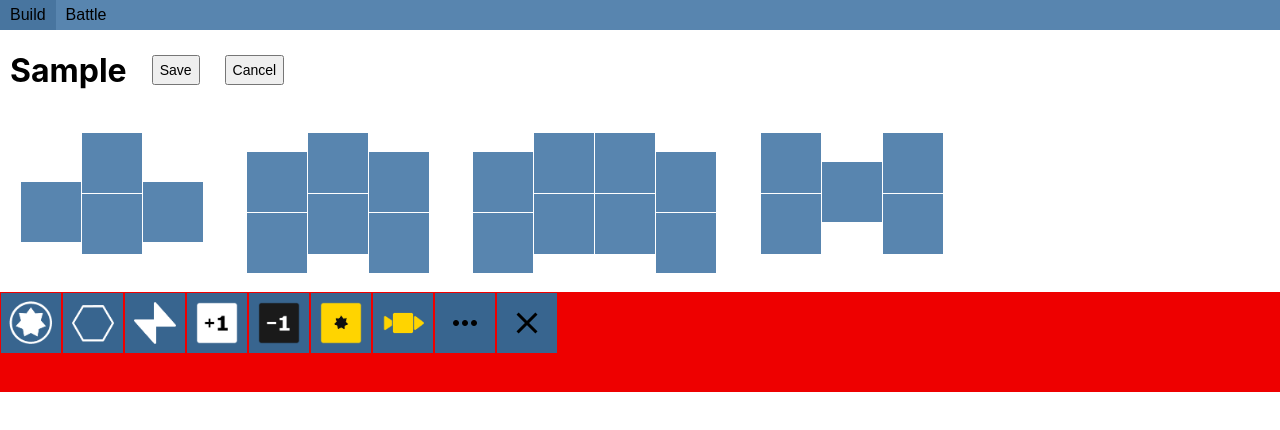
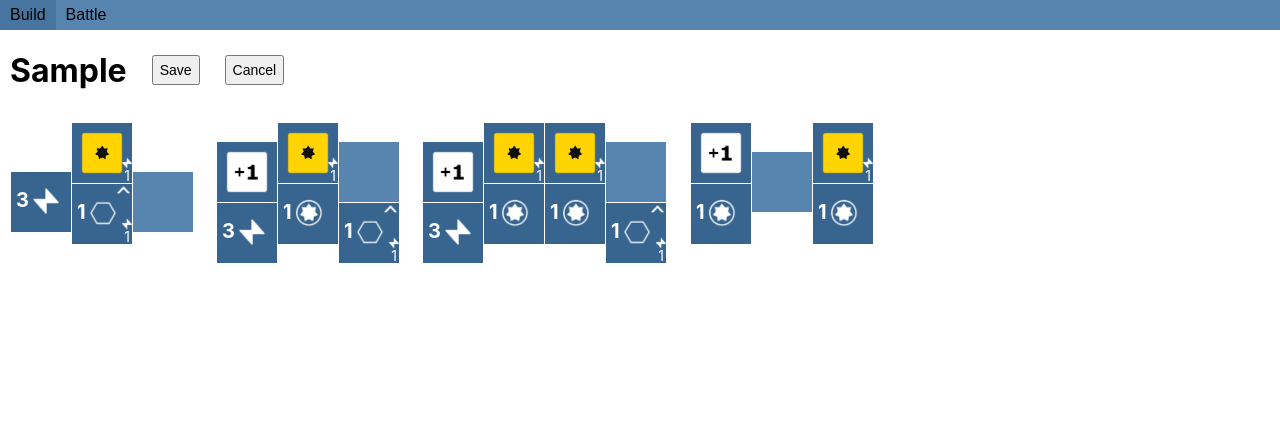
Before and after one commit to wpitt3/eclipse-ship-battles, a React (Create React App) app: page / in a window 1280 px wide. Both pictures are taken after typing "Sample" into the empty fields and a click on the button "Create". Shown: the top 430 px of the page. Built offline with nearby package versions, Linux system fonts and the light colour scheme; the HTML template or start-up script is replaced by a standard one.

Commit message:
complete new ui for ship editing

```diff
--- /dev/null
+++ b/src/management/ComponentManager.ts
@@ -0,0 +1,73 @@
+
+
+import {ShipBuilder, ShipProps, SHIPTYPE} from "../ShipBuilder";
+import {idToPart} from "./PartDetails";
+import {BaseStats} from "./VisualFactionBuilder";
+
+const validate = (shipName: SHIPTYPE, baseStats: BaseStats, components: number[]) => {
+    let energy = baseStats.energy;
+    let drives = 0;
+    components.forEach((partId: number ) => {
+        if (partId !== 0) {
+            const part = idToPart[partId];
+            if (!!part.energyCost) {
+                energy -= part.energyCost;
+            }
+            part.components.forEach((component) => {
+                if (component.type === "energy") {
+                    energy += component.score;
+                }
+                if (component.type === "drives") {
+                    drives += component.score;
+                }
+            });
+        }
+    });
+    return energy >= 0 && (shipName === SHIPTYPE.Starbase && drives === 0 || shipName !== SHIPTYPE.Starbase && drives > 0)
+}
+
+export const validateFactionComponents = (components: Record<SHIPTYPE, number[]>, baseStats: Record<SHIPTYPE, BaseStats>) => {
+    const shipTypes = Object.values(SHIPTYPE).filter((x) => isNaN(Number(x)));
+    let valid = true;
+    shipTypes.forEach((shipType: SHIPTYPE) => {
+       if (!validate(shipType, baseStats[shipType], components[shipType])) {
+           valid = false;
+       }
+    });
+    const componentFrequency = Object.values(components).reduce((frequencyTable, numbers) => {
+        numbers.forEach(number => {
+            frequencyTable[number] = (frequencyTable[number] || 0) + 1;
+        });
+        return frequencyTable;
+    }, {} as Record<number, number>) as Record<number, number>;
+    return valid && Object.keys(componentFrequency).filter((key) => parseInt(key) > 24 && componentFrequency[parseInt(key)] > 1).length == 0;
+}
+
+export const calculateShipValues = (baseStats: BaseStats, components: number[]): ShipProps => {
+    const shipValues: Record<string, number> = {...new ShipBuilder().build().props, ...baseStats}
+    const weapons: Record<string, Record<number, string>> = {
+        cannons: {1: "ionCannon", 2: "plasmaCannon", 3: "solitonCannon", 4: "antimatterCannon"},
+        missiles: {1: "ionMissile", 2: "plasmaMissile", 3: "solitonMissile", 4: "antimatterMissile"}
+    }
+
+    components.forEach((partId: number ) => {
+        if (partId !== 0) {
+            const part = idToPart[partId];
+            if (!!part.energyCost) {
+                shipValues.energy -= part.energyCost;
+            }
+            if (!!part.initiative) {
+                shipValues.initiative += part.initiative;
+            }
+            part.components.forEach((component) => {
+                if (!weapons[component.type]) {
+                    shipValues[component.type] += component.score;
+                } else {
+                    shipValues[weapons[component.type][component.score]] += 1;
+                }
+            });
+        }
+    });
+
+    return shipValues as unknown as ShipProps;
+}
--- a/src/management/FactionForm.tsx
+++ b/src/management/FactionForm.tsx
@@ -1,58 +1,47 @@
 import React, {useState} from 'react';
-import {Ship, ShipProps, shipPropsToDisplayName, SHIPTYPE} from "../ShipBuilder";
-import {ItemUpdater} from "../components/StatContainer";
-import {toTitle} from "../Formatter";
-import {ShipEditor} from "./ShipEditor";
-import PartSelector from "./PartSelector";
+import {Ship, SHIPTYPE} from "../ShipBuilder";
+import VisualFactionBuilder, {BaseStats} from "./VisualFactionBuilder";
+import {calculateShipValues, validateFactionComponents} from "./ComponentManager";
 
 export interface Faction {
     name: string,
     ships: Record<string, Ship>,
+    components: Record<SHIPTYPE, number[]>,
+    baseStats: Record<SHIPTYPE, BaseStats>
 }
 
 interface FactionParams {
-    saveFaction: (ship: Record<string, Ship>) => void;
+    saveFaction: (ships: Record<string, Ship>, components: Record<SHIPTYPE, number[]>, baseStats: Record<SHIPTYPE, BaseStats>) => void;
     cancel: () => void;
     faction: Faction;
 }
 
 function FactionForm({saveFaction, cancel, faction}: FactionParams) {
-    const [newFaction, setFaction] = useState(faction.ships);
-
-    const saveShip = (shipName: string, props: Record<string, number>) => {
-        setFaction({ ...newFaction, [shipName]: {name: newFaction[shipName]?.name || '', props: props as unknown as ShipProps }});
-    };
+    const [components, setComponents] = useState(faction.components);
+    const [isValid, setIsValid] = useState(true);
 
 
-    const ships = [SHIPTYPE.Interceptor, SHIPTYPE.Cruiser, SHIPTYPE.Dreadnought, SHIPTYPE.Starbase]
-    const components = [[...Array(4)], [...Array(6)], [...Array(8)], [...Array(5)]]
-    const builderType = true;
+    const save = () => {
+        const ships: Record<string, Ship> = Object.fromEntries(Object.keys(components).map((shipName) => {
+            return [shipName, {name: shipName, props: calculateShipValues(faction.baseStats[shipName as SHIPTYPE], components[shipName as SHIPTYPE])} as Ship]
+        }));
+        saveFaction(ships, components, faction.baseStats)
+    }
+
+    const updateComponents = (component: Record<SHIPTYPE, number[]>) => {
+        setIsValid(validateFactionComponents(components, faction.baseStats));
+        setComponents(component);
+    }
+
     return (
         <div className="faction-upgrade">
             <div className="faction-upgrade-title">
                 <h1>{faction.name}</h1>
-                <button onClick={() => saveFaction(newFaction)} >Save</button>
+                <button onClick={() => save()} disabled={!isValid} >Save</button>
                 <button onClick={() => cancel()} >Cancel</button>
             </div>
             <div className="faction-upgrade-form">
-                { builderType ?
-                    <div>
-                        {ships.map((shipName, i) => (
-                            <ShipEditor key={i} shipType={shipName} shipComponents={components[i]} baseStats={{initiative: 0, energy: 0}}/>
-                        ))}
-                        <PartSelector onSelected={() => 0} onCancel={() => 0}/>
-                    </div>
-                    :
-                    Object.keys(faction.ships).map((shipName, index) => (
-                        <ItemUpdater
-                            key={index}
-                            item={{name: toTitle(shipName), props:{...(newFaction[shipName].props)}}}
-                            updateItem={(ship) => saveShip(shipName, ship)}
-                            labelName={(x) => toTitle(shipPropsToDisplayName[x] || x)}
-                            max={(x) => x === 'shields' ? 0 : 10}
-                            min={(x) => x === 'shields' ? -10 : 0} />
-                    ))
-                }
+                <VisualFactionBuilder components={components} baseStats={faction.baseStats} updateComponents={updateComponents}/>
             </div>
 
         </div>
--- a/src/management/FactionManager.ts
+++ b/src/management/FactionManager.ts
@@ -1,6 +1,20 @@
-import {Ship, ShipBuilder} from "../ShipBuilder";
+import {Ship, ShipBuilder, SHIPTYPE} from "../ShipBuilder";
 import {TypedLocalStorage, TypedNamedLocalStorage} from "../TypedLocalStorage";
 import {Faction} from "./FactionForm";
+
+const components = {
+    [SHIPTYPE.Interceptor]: [9, 19, 0, 5],
+    [SHIPTYPE.Cruiser]: [13, 19, 0, 9, 1, 5],
+    [SHIPTYPE.Dreadnought]: [13, 19, 19, 0, 9, 1, 1, 5],
+    [SHIPTYPE.Starbase]: [13, 0, 19, 1, 1]
+}
+
+const baseStats = {
+    [SHIPTYPE.Interceptor]: {initiative: 2, energy: 0},
+    [SHIPTYPE.Cruiser]: {initiative: 1, energy: 0},
+    [SHIPTYPE.Dreadnought]: {initiative: 0, energy: 0},
+    [SHIPTYPE.Starbase]: {initiative: 4, energy: 3}
+}
 
 export class FactionManager {
     private readonly factionManager: TypedLocalStorage<Faction>;
@@ -8,12 +22,12 @@ export class FactionManager {
     private readonly namesManager: TypedNamedLocalStorage<Array<string>>;
 
     private readonly NPCs: Record<string, Faction> = {
-        'NPCs': { name: "NPCs", ships: {ancient: ShipBuilder.ancient().build(), guardian: ShipBuilder.guardian().build(), gcds: ShipBuilder.gcds().build()}} as Faction,
-        'Advanced NPCs': { name: "Advanced NPCs", ships: {ancient: ShipBuilder.ancient2().build(), guardian: ShipBuilder.guardian2().build(), gcds: ShipBuilder.gcds2().build()}} as Faction
+        'NPCs': { name: "NPCs", ships: {ancient: ShipBuilder.ancient().build(), guardian: ShipBuilder.guardian().build(), gcds: ShipBuilder.gcds().build()}, baseStats, components} as Faction,
+        'Advanced NPCs': { name: "Advanced NPCs", ships: {ancient: ShipBuilder.ancient2().build(), guardian: ShipBuilder.guardian2().build(), gcds: ShipBuilder.gcds2().build()}, baseStats, components} as Faction
     }
 
     constructor() {
-        this.factionManager = new TypedLocalStorage<Faction>({name: '', ships: {}})
+        this.factionManager = new TypedLocalStorage<Faction>({name: '', ships: {}, baseStats, components})
         this.namesManager = new TypedNamedLocalStorage<Array<string>>([], 'factionNames')
     }
 
@@ -61,12 +75,6 @@ export class FactionManager {
         this.factionManager.set(name, faction);
     }
 
-    setShips(name: string, ships: Record<string, Ship>): void {
-        const faction = this.factionManager.get(name);
-        faction.ships = ships;
-        this.factionManager.set(name, faction);
-    }
-
     private createFaction(name: string): Faction {
         return {
             name: name,
@@ -75,7 +83,9 @@ export class FactionManager {
                 cruiser: ShipBuilder.cruiser().build(),
                 dreadnought: ShipBuilder.dreadnought().build(),
                 starbase: ShipBuilder.starbase().build(),
-            } as Record<string, Ship>
+            } as Record<string, Ship>,
+            components,
+            baseStats
         }
     }
 }
--- a/src/management/PartBlock.tsx
+++ b/src/management/PartBlock.tsx
@@ -6,7 +6,7 @@ import energy from '../icons/energy.png';
 
 
 interface Params {
-    onSelected: () => void;
+    onSelected?: () => void;
     part: Part;
     unique: boolean
 }
@@ -15,7 +15,7 @@ function PartBlock({onSelected, part, unique}: Params) {
 
     return (
         <div className={"part-block part-block-components-" + part.components.length + (unique ? " part-block-unique": "")} onClick={onSelected}>
-            {!part.initiative || <div className={"part-block-initiative"}>{[...Array(part.initiative)].map(() => <img src={init} />)}</div>}
+            {!part.initiative || <div className={"part-block-initiative"}>{[...Array(part.initiative)].map((_, i) => <img key={i} src={init} />)}</div>}
             {!part.energyCost || <div className={"part-block-energy"}><div>{part.energyCost}</div><img src={energy} /></div>}
             { part.components[0].type === PartSection.missiles && <div className={"part-block-missiles"}><img src={partSectionToScoreToImage[PartSection.missiles][part.components[0].score]}/></div> }
             {part.components.map((component, ci) => {
--- a/src/management/PartDetails.ts
+++ b/src/management/PartDetails.ts
@@ -1,5 +1,5 @@
 
-const HULLS = "hulls";
+const HULLS = "hull";
 const DRIVES = "drives";
 const ENERGY = "energy";
 const COMPUTERS = "computers";
@@ -9,7 +9,7 @@ const MISSILES = "missiles";
 const MORE = "more";
 
 export enum PartSection {
-    hulls = "hulls",
+    hull = "hull",
     drives = "drives",
     energy = "energy",
     computers = "computers",
@@ -19,7 +19,6 @@ export enum PartSection {
     more = "more",
 }
 
-import init from '../icons/init.png';
 import energy from '../icons/energy.png';
 import hull from '../icons/hull.png';
 import drive from '../icons/hex.png';
@@ -74,10 +73,10 @@ export interface Part {
 
 export const partSectionToParts: Record<PartSection, Array<Part>> = {
     [HULLS]: [
-        {id: 1, components: [{type: PartSection.hulls, score: 1}]},
-        {id: 2, components: [{type: PartSection.hulls, score: 2}]},
-        {id: 3, components: [{type: PartSection.hulls, score: 3}], energyCost: 2},
-        {id: 4, components: [{type: PartSection.computers, score: 1}, {type: PartSection.hulls, score: 1}]},
+        {id: 1, components: [{type: PartSection.hull, score: 1}]},
+        {id: 2, components: [{type: PartSection.hull, score: 2}]},
+        {id: 3, components: [{type: PartSection.hull, score: 3}], energyCost: 2},
+        {id: 4, components: [{type: PartSection.computers, score: 1}, {type: PartSection.hull, score: 1}]},
     ],
     [DRIVES]: [
         {id: 5, components: [{type: PartSection.drives, score: 1}], energyCost: 1, initiative: 1},
@@ -119,7 +118,7 @@ export const partSectionToParts: Record<PartSection, Array<Part>> = {
         {id: 29, components: [{type: PartSection.cannons, score: 2}, {type: PartSection.cannons, score: 2}], energyCost: 3},
         {id: 30, components: [{type: PartSection.drives, score: 2}, {type: PartSection.energy, score: 2}]},
         {id: 31, components: [{type: PartSection.cannons, score: 3}], energyCost: 1},
-        {id: 32, components: [{type: PartSection.hulls, score: 3}]},
+        {id: 32, components: [{type: PartSection.hull, score: 3}]},
         {id: 33, components: [{type: PartSection.missiles, score: 1}, {type: PartSection.missiles, score: 1}, {type: PartSection.missiles, score: 1}]},////
         {id: 34, components: [{type: PartSection.energy, score: 11}]},
         {id: 35, components: [{type: PartSection.computers, score: 2}], initiative: 1},
@@ -129,4 +128,9 @@ export const partSectionToParts: Record<PartSection, Array<Part>> = {
     ]
 }
 
+export const idToPart: Record<number, Part> = Object.entries(partSectionToParts).reduce((acc, [, parts]) => ({
+    ...acc,
+    ...parts.reduce((groupAcc, part) => ({ ...groupAcc, [part.id]: part }), {})
+}),{});
+
 // muon drive
--- a/src/management/PartSelector.css
+++ b/src/management/PartSelector.css
@@ -1,10 +1,8 @@
 
 .part-selector-wrapper {
-    width: 100%;
-    height: 100px;
+    width: 315px;
     display: block;
     float: left;
-    background: #EE0000;
 }
 
 .part-selector-block {
@@ -34,10 +32,13 @@
     float: left;
 }
 
+.part-selector-wrapper .part-block {
+    margin: 1px;
+}
+
 .part-block {
     width: 60px;
     height: 60px;
-    margin: 1px;
     float: left;
     background: #38658F;
     user-select: none;
--- a/src/management/PartSelector.tsx
+++ b/src/management/PartSelector.tsx
@@ -5,7 +5,7 @@ import PartBlock from "./PartBlock";
 
 
 interface Params {
-    onSelected: () => number;
+    onSelected: (id: number) => void;
     onCancel: () => void;
 }
 
@@ -24,9 +24,10 @@ function PartSelector({onSelected, onCancel}: Params) {
                     </div>
                 );
             })}
-            { !!section || <div key={partSections.length} className={"part-selector-block" } onClick={() => onCancel()}><i className="material-icons">close</i></div> }
+            { !!section || <div key={partSections.length} className={"part-selector-block" } onClick={() => onSelected(0)}><i className="material-icons">delete</i></div> }
+            { !!section || <div key={partSections.length + 1} className={"part-selector-block" } onClick={() => onCancel()}><i className="material-icons">close</i></div> }
             { !section ||  parts.map((part, i) => {
-                return <PartBlock key={i} onSelected={() => onSelected()} part={part} unique={section === PartSection.more}/>
+                return <PartBlock key={i} onSelected={() => onSelected(part.id)} part={part} unique={section === PartSection.more}/>
             })}
             { !section || <div key={parts.length} className={"part-selector-block" } onClick={() => setSection(undefined)}><i className="material-icons">close</i></div> }
         </div>
--- a/src/management/ShipEditor.css
+++ b/src/management/ShipEditor.css
@@ -1,8 +1,13 @@
+
+.ship-editor-wrapper {
+    width: 100%;
+    float: left;
+}
 
 .ship-wrapper {
     float: left;
     display: grid;
-    margin: 20px;
+    margin: 10px;
     grid-auto-rows: 60px;
     gap: 1px;
     width: 186px;
--- a/src/management/ShipEditor.tsx
+++ b/src/management/ShipEditor.tsx
@@ -1,8 +1,9 @@
-import {toTitle} from "../Formatter";
-import React, {useState} from "react";
-import {shipPropsToDisplayName, SHIPTYPE} from "../ShipBuilder";
-import {FactionStats} from "./FactionStats";
+
+import React from "react";
+import {SHIPTYPE} from "../ShipBuilder";
 import "./ShipEditor.css"
+import {idToPart} from "./PartDetails";
+import PartBlock from "./PartBlock";
 
 interface BaseStats {
     initiative: number;
@@ -13,22 +14,17 @@ interface FactionParams {
     shipType: SHIPTYPE;
     shipComponents: number[];
     baseStats: BaseStats;
+    onSelected: (shiptype: SHIPTYPE, index: number) => void;
 }
 
-const shipTypeToSquares: Record<SHIPTYPE, number> = {
-    [SHIPTYPE.Interceptor] : 4,
-    [SHIPTYPE.Cruiser]: 6,
-    [SHIPTYPE.Dreadnought]: 8,
-    [SHIPTYPE.Starbase]: 5,
-}
-
-export function ShipEditor({shipType, shipComponents, baseStats}: FactionParams) {
-    const [components, setComponents] = useState<number[]>(shipComponents);
+export function ShipEditor({shipType, shipComponents, onSelected}: FactionParams) {
 
     return (
         <div className={"ship-wrapper ship-wrapper-" + shipType}>
-            { components.map((value, i) => {
-               return (<div key={i} onClick={() => console.log(i)} className={"component-slot component-slot-" + i} ></div>);
+            { shipComponents.map((value, i) => {
+               return (<div key={i} onClick={() => onSelected(shipType, i)} className={"component-slot component-slot-" + i} >
+                   {value === 0 || <PartBlock key={i} part={idToPart[value]} unique={value > 24}/>}
+               </div>);
             })}
         </div>
     );
--- /dev/null
+++ b/src/management/VisualFactionBuilder.tsx
@@ -0,0 +1,54 @@
+import React, {useState} from 'react';
+import {SHIPTYPE} from "../ShipBuilder";
+
+import {ShipEditor} from "./ShipEditor";
+import PartSelector from "./PartSelector";
+import "./ShipEditor.css"
+
+export interface BaseStats {
+    initiative: number,
+    energy: number
+}
+
+interface Params {
+    components: Record<SHIPTYPE, number[]>
+    baseStats: Record<SHIPTYPE, BaseStats>
+    updateComponents: (components: Record<SHIPTYPE, number[]>) => void
+}
+
+function VisualFactionBuilder({components, baseStats, updateComponents}: Params) {
+    const [compIndex, setIndex] = useState<number>();
+    const [shiptype, setShipType] = useState<SHIPTYPE>();
+
+    const updateComponent = (componentId: number) => {
+        if (shiptype !== undefined && compIndex !== undefined) {
+            const newComponents = components;
+            newComponents[shiptype][compIndex] = componentId
+            updateComponents(newComponents);
+            setShipType(undefined);
+            setIndex(undefined);
+        }
+    };
+
+    const onCancel = () => {
+        setShipType(undefined);
+        setIndex(undefined);
+    };
+
+    const ships = [SHIPTYPE.Interceptor, SHIPTYPE.Cruiser, SHIPTYPE.Dreadnought, SHIPTYPE.Starbase]
+    return (
+        <div>
+            <div className={"ship-editor-wrapper"}>
+                {ships.map((shipName, i) => (
+                    <ShipEditor key={i} shipType={shipName} shipComponents={components[shipName]} baseStats={baseStats[shipName]} onSelected={(newShiptype, newCompIndex) => {
+                        setShipType(newShiptype);
+                        setIndex(newCompIndex);
+                    }}/>
+                ))}
+            </div>
+            {!shiptype || <PartSelector onSelected={(id) => updateComponent(id)} onCancel={onCancel}/>}
+        </div>
+    );
+}
+
+export default VisualFactionBuilder;
```
Also changed, not shown: src/ShipBuilder.ts (+21 -5 lines), src/management/FactionManagement.tsx (+4 -3 lines), 1 other file (tests, documents, lock files or other folders).
